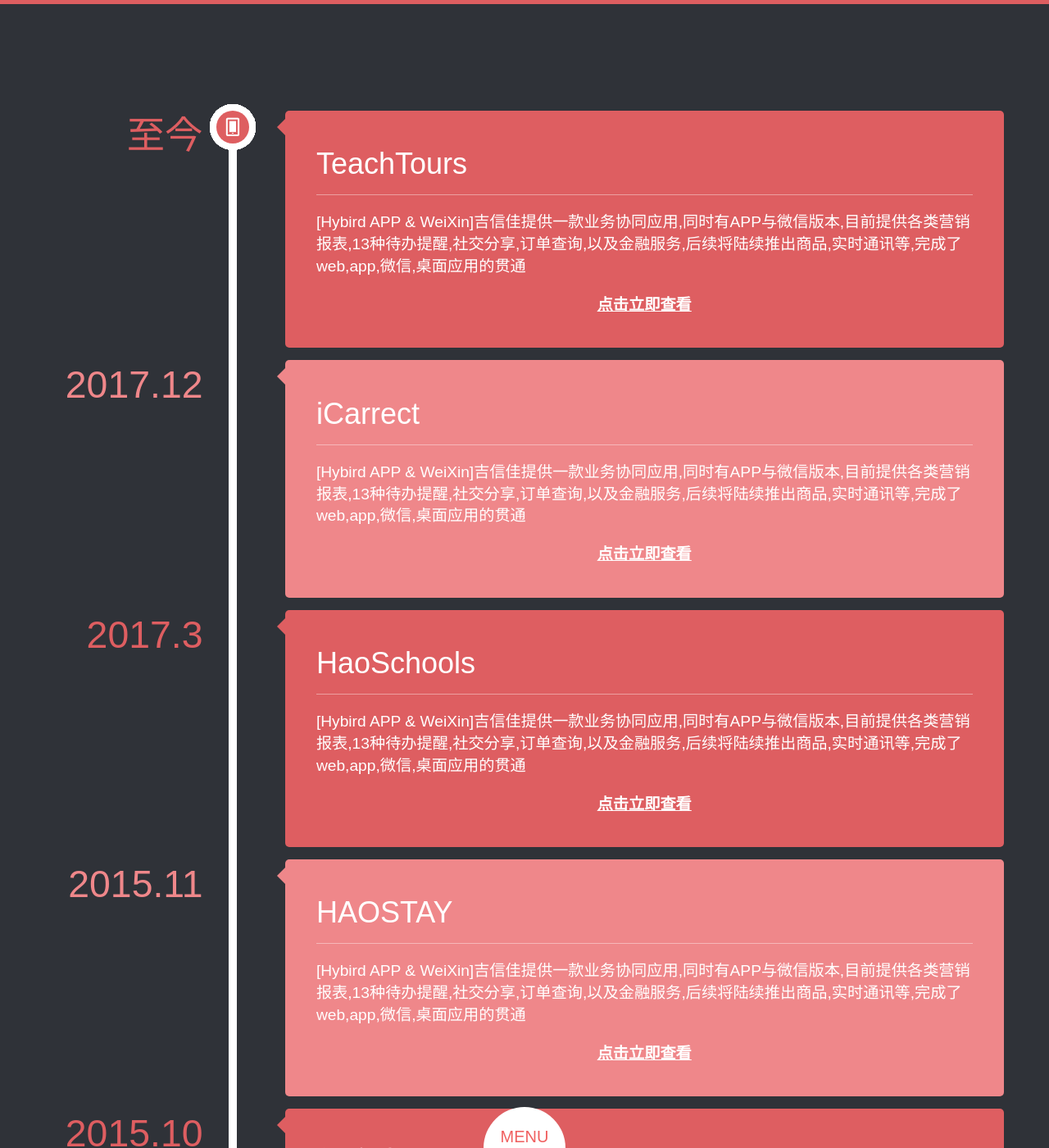
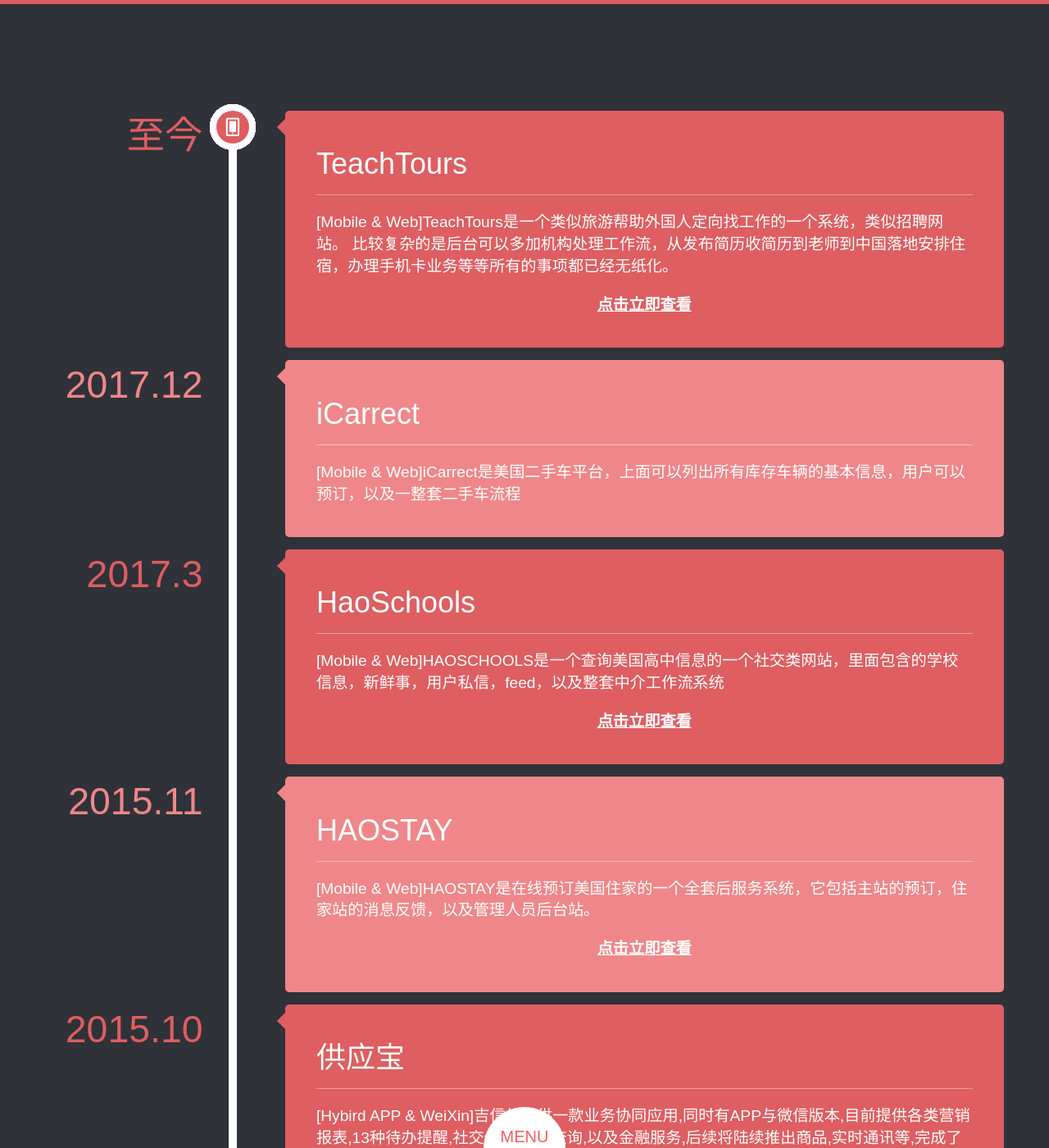
Before and after one commit to fuzhentao/fuzhentao.github.io, a Jekyll site: the page built from work/index.html, in a window 1280 px wide and 1400 px high, scrolled down 471 px. Shown: the whole window at 82% size. Built offline with Jekyll 4.4.1, drawn with Linux system fonts in a browser that asks for light colours; comment, search, counter and statistics services are not loaded.

```diff
--- a/work/index.html
+++ b/work/index.html
@@ -16,8 +16,8 @@ title: 小傅  |  工作?!
                         <div class="fc_tmicon fc_tmicon-phone"></div>
                         <div class="fc_tmlabel">
                             <h2>TeachTours</h2>
-                            <p>[Hybird APP & WeiXin]吉信佳提供一款业务协同应用,同时有APP与微信版本,目前提供各类营销报表,13种待办提醒,社交分享,订单查询,以及金融服务,后续将陆续推出商品,实时通讯等,完成了web,app,微信,桌面应用的贯通</p>
-                            <a target="_blank" href="/blog/2015/04/27/mscm/"><div class="link-to">点击立即查看</div></a>
+                            <p>[Mobile & Web]TeachTours是一个类似旅游帮助外国人定向找工作的一个系统，类似招聘网站。 比较复杂的是后台可以多加机构处理工作流，从发布简历收简历到老师到中国落地安排住宿，办理手机卡业务等等所有的事项都已经无纸化。</p>
+                            <a target="_blank" href="/blog/2018/10/12/teachtours/"><div class="link-to">点击立即查看</div></a>
                         </div>
                     </li>
 
@@ -26,8 +26,7 @@ title: 小傅  |  工作?!
                         <div class="fc_tmicon fc_tmicon-phone"></div>
                         <div class="fc_tmlabel">
                             <h2>iCarrect</h2>
-                            <p>[Hybird APP & WeiXin]吉信佳提供一款业务协同应用,同时有APP与微信版本,目前提供各类营销报表,13种待办提醒,社交分享,订单查询,以及金融服务,后续将陆续推出商品,实时通讯等,完成了web,app,微信,桌面应用的贯通</p>
-                            <a target="_blank" href="/blog/2015/04/27/mscm/"><div class="link-to">点击立即查看</div></a>
+                            <p>[Mobile & Web]iCarrect是美国二手车平台，上面可以列出所有库存车辆的基本信息，用户可以预订，以及一整套二手车流程</p>
                         </div>
                     </li>
 
@@ -36,8 +35,8 @@ title: 小傅  |  工作?!
                         <div class="fc_tmicon fc_tmicon-phone"></div>
                         <div class="fc_tmlabel">
                             <h2>HaoSchools</h2>
-                            <p>[Hybird APP & WeiXin]吉信佳提供一款业务协同应用,同时有APP与微信版本,目前提供各类营销报表,13种待办提醒,社交分享,订单查询,以及金融服务,后续将陆续推出商品,实时通讯等,完成了web,app,微信,桌面应用的贯通</p>
-                            <a target="_blank" href="/blog/2015/04/27/mscm/"><div class="link-to">点击立即查看</div></a>
+                            <p>[Mobile & Web]HAOSCHOOLS是一个查询美国高中信息的一个社交类网站，里面包含的学校信息，新鲜事，用户私信，feed，以及整套中介工作流系统</p>
+                            <a target="_blank" href="/blog/2018/10/18/haoschools/"><div class="link-to">点击立即查看</div></a>
                         </div>
                     </li>
 
@@ -46,8 +45,8 @@ title: 小傅  |  工作?!
                         <div class="fc_tmicon fc_tmicon-phone"></div>
                         <div class="fc_tmlabel">
                             <h2>HAOSTAY</h2>
-                            <p>[Hybird APP & WeiXin]吉信佳提供一款业务协同应用,同时有APP与微信版本,目前提供各类营销报表,13种待办提醒,社交分享,订单查询,以及金融服务,后续将陆续推出商品,实时通讯等,完成了web,app,微信,桌面应用的贯通</p>
-                            <a target="_blank" href="/blog/2015/04/27/mscm/"><div class="link-to">点击立即查看</div></a>
+                            <p>[Mobile & Web]HAOSTAY是在线预订美国住家的一个全套后服务系统，它包括主站的预订，住家站的消息反馈，以及管理人员后台站。</p>
+                            <a target="_blank" href="/blog/2018/10/15/haostay/"><div class="link-to">点击立即查看</div></a>
                         </div>
                     </li>
 
```
Also changed, not shown: _posts/2018-10-12-teachtours.md (+2 -2 lines), _posts/2018-10-15-haostay.md (+2 -2 lines), _posts/2018-10-18-haoschools.md (+2 -1 lines).
